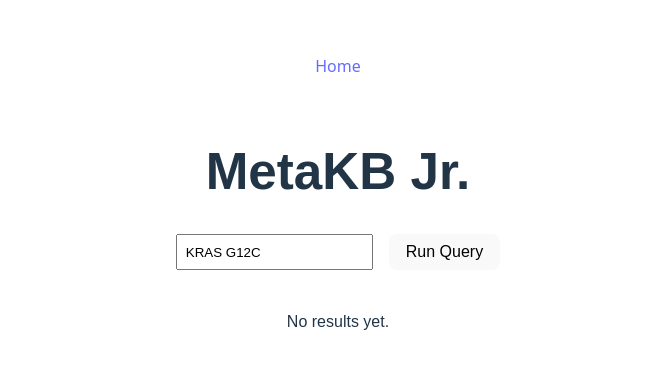
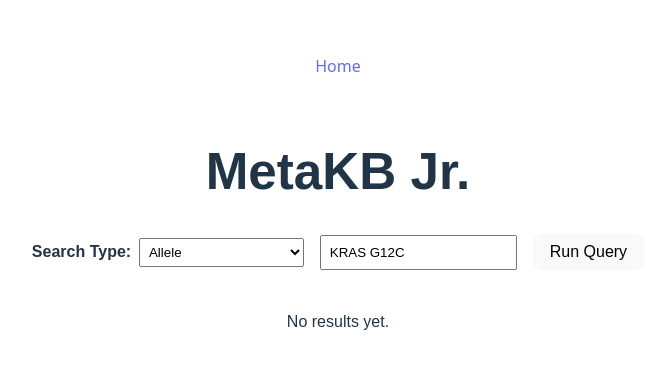
Before and after one commit to cancervariants/metakb, a React (Vite) app in the folder client/: page / in a window 1280 px wide. Shown: the part 182-550 px from the top of the page, without its empty margins (302-960 px from the left). Built offline with nearby package versions, Linux system fonts and the light colour scheme.

Commit message:
dropdown search type

```diff
--- a/client/src/pages/Home.tsx
+++ b/client/src/pages/Home.tsx
@@ -6,6 +6,7 @@ export default function Home() {
   const [results, setResults] = useState([])
   const [loading, setLoading] = useState(false)
   const [normalizedMessage, setNormalizedMessage] = useState('')
+  const [constraintType, setConstraintType] = useState('Allele')
 
 
   const handleQuery = async () => {
@@ -43,7 +44,23 @@ export default function Home() {
     <div className="home-container">
       <h1>MetaKB Jr.</h1>
 
-      <div className="query-bar">
+      <div className="query-bar" style={{ display: 'flex', gap: '1rem', alignItems: 'center' }}>
+        <div className="dropdown-container">
+        <label htmlFor="constraint-select" style={{ fontWeight: 'bold' }}>Search Type:</label>
+        <select
+        id="constraint-select"
+        value={constraintType}
+        onChange={(e) => setConstraintType(e.target.value)}
+        style={{ marginLeft: '0.5rem', padding: '0.3rem' }}
+        >
+        <option value="Allele">Allele</option>
+        <option value="Gene Name">Gene Name</option>
+        <option value="Gain-of-Function">Gain-of-Function</option>
+        <option value="Loss-of-Function">Loss-of-Function</option>
+        <option value="Copy Number Change">Copy Number Change</option>
+        <option value="Fusion">Fusion (Help)</option>
+        </select>
+    </div>
         <input
           type="text"
           value={genes}
```
